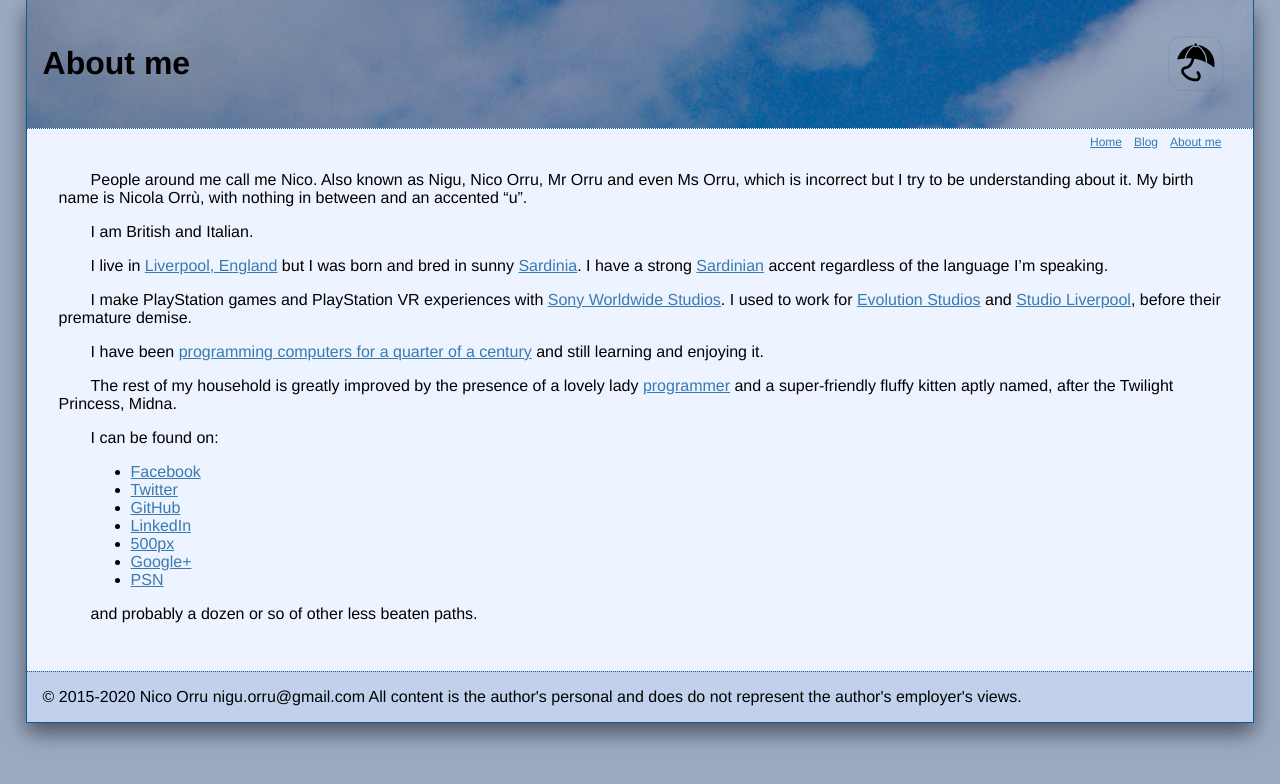
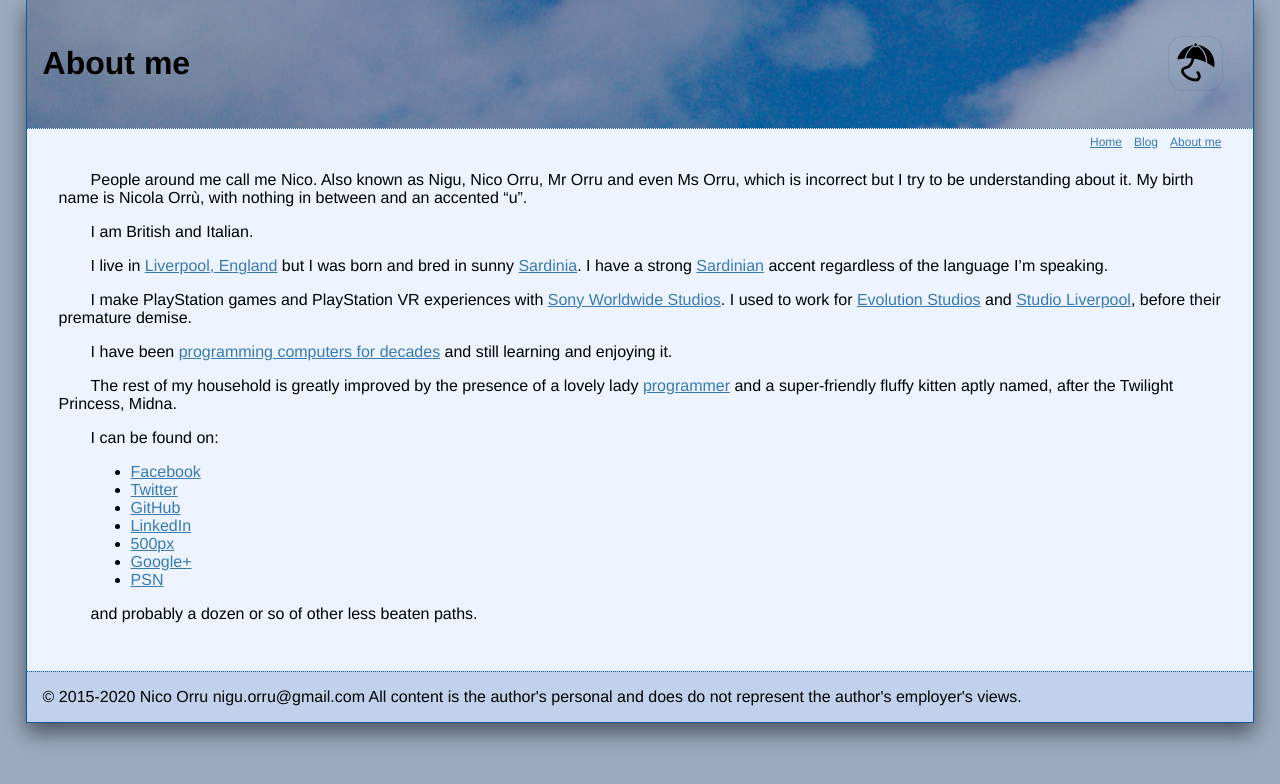
Before and after one commit to itadinanta/itadinanta.github.io, a Jekyll site: the page built from about.md, in a window 1280 px wide. Shown: the top 784 px of the page. Built offline with Jekyll 4.4.1, drawn with Linux system fonts in a browser that asks for light colours.

Commit message:
Minor tweak to About page

```diff
--- a/about.md
+++ b/about.md
@@ -12,7 +12,7 @@ I have a strong [Sardinian](https://en.wikipedia.org/wiki/Sardinian_language) ac
 
 I make PlayStation games and PlayStation VR experiences with [Sony Worldwide Studios](https://en.wikipedia.org/wiki/SCE_Worldwide_Studios). I used to work for [Evolution Studios](https://en.wikipedia.org/wiki/Evolution_Studios) and [Studio Liverpool](https://en.wikipedia.org/wiki/Psygnosis), before their premature demise.
 
-I have been [programming computers for a quarter of a century](/resources/curriculum_2018.pdf) and still learning and enjoying it.
+I have been [programming computers for decades](/resources/curriculum_2018.pdf) and still learning and enjoying it.
 
 The rest of my household is greatly improved by the presence of a lovely lady [programmer](http://www.doppioslash.com/) and a super-friendly fluffy kitten aptly named, after the Twilight Princess, Midna.
 
```
